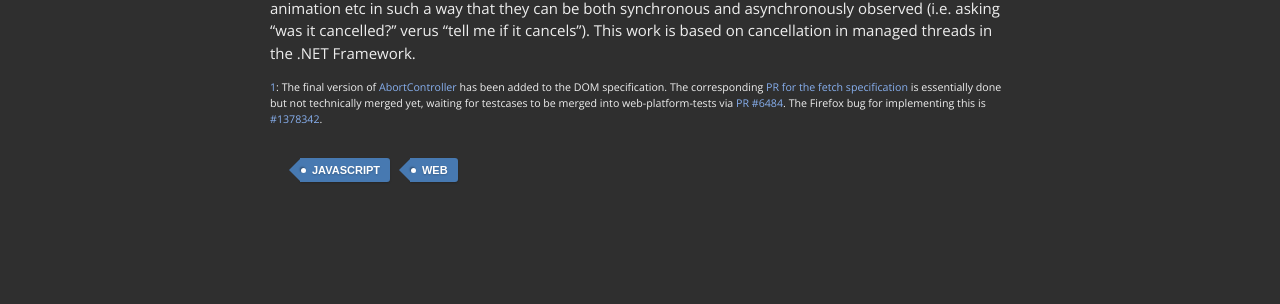
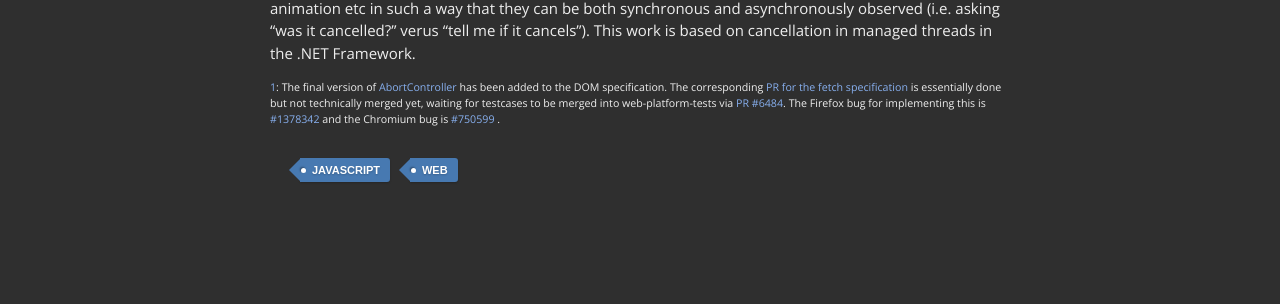
Before and after one commit to mo/mo.github.io, a Jekyll site: the page built from _posts/2017-07-24-abort-fetch-abortcontroller-polyfill.md, in a window 1280 px wide. Shown: the part 1564-1868 px from the top of the page. Built offline with Jekyll 4.4.1, drawn with Linux system fonts in a browser that asks for light colours; some web fonts are replaced; comment, search, counter and statistics services are not loaded.

Commit message:
Update to add chromium AbortController bug number
For post "AbortController polyfill for cancelling fetch()"

```diff
--- a/_posts/2017-07-24-abort-fetch-abortcontroller-polyfill.md
+++ b/_posts/2017-07-24-abort-fetch-abortcontroller-polyfill.md
@@ -86,4 +86,6 @@ to the DOM specification. The corresponding <a href="https://github.com/whatwg/f
 for the fetch specification</a> is essentially done but not technically merged yet, waiting for
 testcases to be merged into web-platform-tests via <a
 href="https://github.com/w3c/web-platform-tests/pull/6484">PR #6484</a>. The Firefox bug for
-implementing this is <a href="https://bugzilla.mozilla.org/show_bug.cgi?id=1378342">#1378342</a>.</p>
+implementing this is <a href="https://bugzilla.mozilla.org/show_bug.cgi?id=1378342">#1378342</a> and
+the Chromium bug is <a href="https://bugs.chromium.org/p/chromium/issues/detail?id=750599">#750599
+</a>.</p>
```
